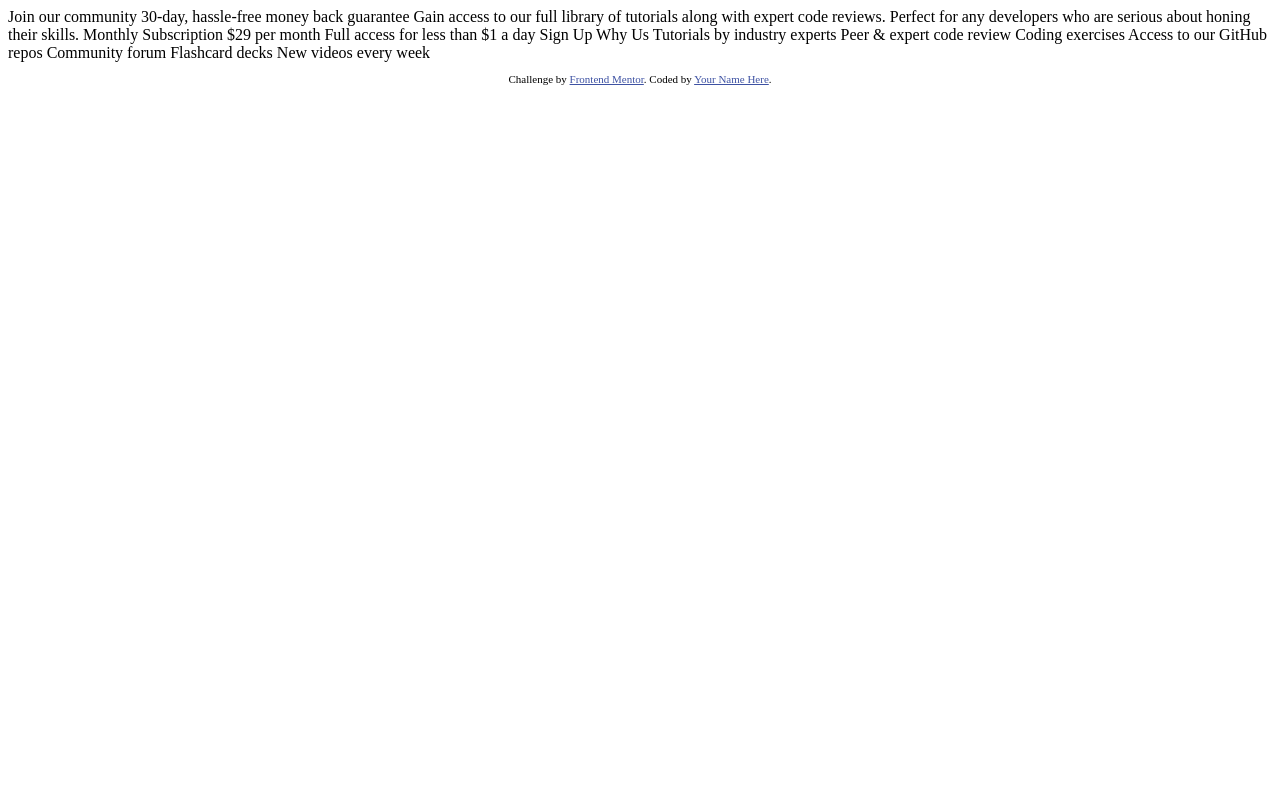
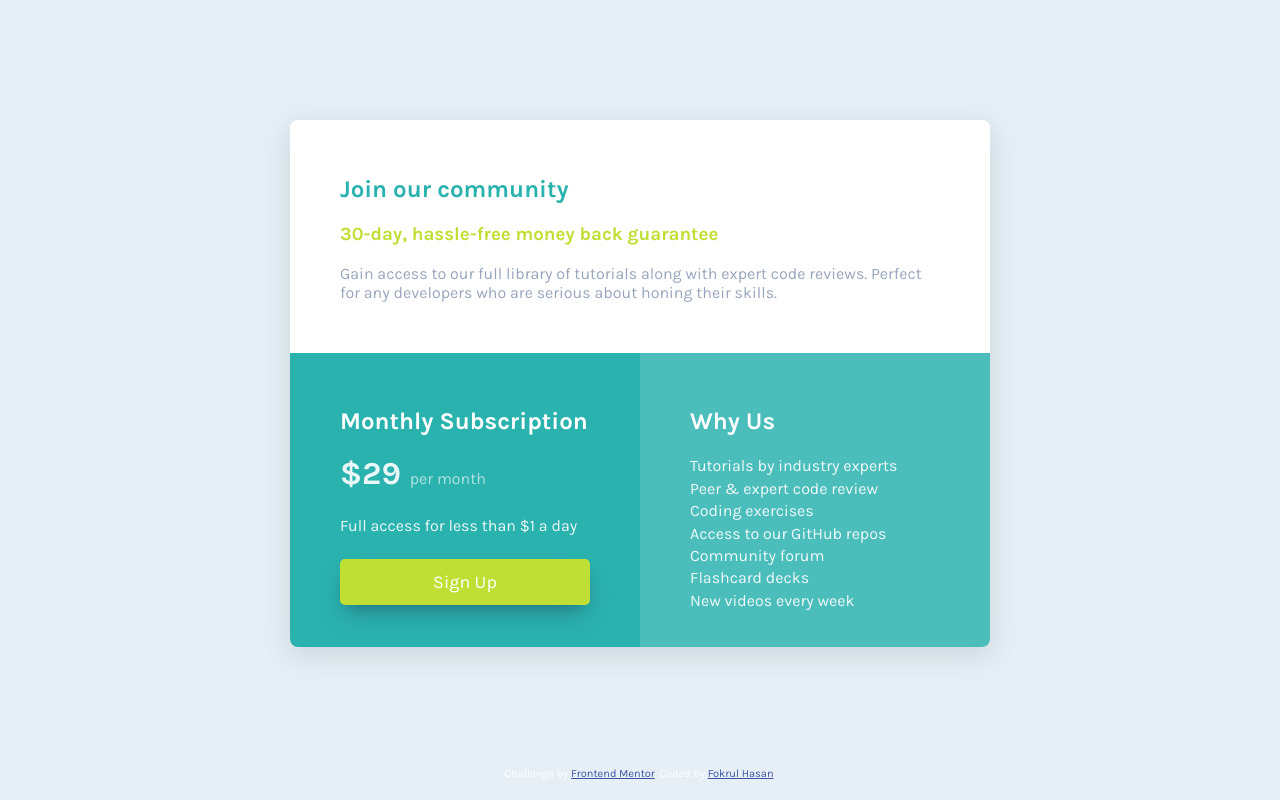
Before and after one commit to hridoyhsn/price-grid-component, a plain HTML site: page index.html in a window 1280 px wide. Drawn offline with Linux system fonts and the light colour scheme.

Commit message:
completed

```diff
--- a/index.html
+++ b/index.html
@@ -5,7 +5,10 @@
   <meta name="viewport" content="width=device-width, initial-scale=1.0"> <!-- displays site properly based on user's device -->
 
   <link rel="icon" type="image/png" sizes="32x32" href="./images/favicon-32x32.png">
-
+  <link rel="stylesheet" href="style.css">
+  <link rel="preconnect" href="https://fonts.googleapis.com">
+<link rel="preconnect" href="https://fonts.gstatic.com" crossorigin>
+<link href="https://fonts.googleapis.com/css2?family=Karla:wght@400;700&display=swap" rel="stylesheet">
   <title>Frontend Mentor | Single Price Grid Component</title>
 
   <!-- Feel free to remove these styles or customise in your own stylesheet 👍 -->
@@ -15,35 +18,47 @@
   </style>
 </head>
 <body>
-  Join our community
+  <div class="container">
+    <!-- join our community -->
+    <div class="element sec-1">
+      <h2>Join our community</h2>
+      <h3>30-day, hassle-free money back guarantee</h3>
+      <p>Gain access to our full library of tutorials along with expert code reviews.
+        Perfect for any developers who are serious about honing their skills.</p>
+    </div>
 
-  30-day, hassle-free money back guarantee
+    <!-- monthly Subscription -->
+    <div class="element sec-2">
+      <h2>Monthly Subscription</h2>
+      <p><span id="dollar">&dollar;29</span> <span id="info">per month</span> </p>
+      <p>Full access for less than &dollar;1 a day</p>
+      <button>Sign Up</button>
+    </div>
 
-  Gain access to our full library of tutorials along with expert code reviews.
-  Perfect for any developers who are serious about honing their skills.
+    <!-- Why Us -->
+    <div class="element sec-3">
+      <h2>Why Us</h2>
+      <p>Tutorials by industry experts</p>
+      <p>Peer &amp; expert code review</p>
+      <p>Coding exercises</p>
+      <p>Access to our GitHub repos</p>
+      <p>Community forum</p>
+      <p>Flashcard decks</p>
+      <p>New videos every week</p>
+    </div>
 
-  Monthly Subscription
+  </div>
 
-  &dollar;29 per month
 
-  Full access for less than &dollar;1 a day
 
-  Sign Up
 
-  Why Us
 
-  Tutorials by industry experts
-  Peer &amp; expert code review
-  Coding exercises
-  Access to our GitHub repos
-  Community forum
-  Flashcard decks
-  New videos every week
+
 
   <footer>
     <p class="attribution">
       Challenge by <a href="https://www.frontendmentor.io?ref=challenge" target="_blank">Frontend Mentor</a>.
-      Coded by <a href="#">Your Name Here</a>.
+      Coded by <a href="https://github.com/hridoyhsn">Fokrul Hasan</a>.
     </p>
   </footer>
 </body>
--- /dev/null
+++ b/style.css
@@ -0,0 +1,91 @@
+body {
+    background-color: hsl(204, 43%, 93%);
+    font-family: 'Karla', sans-serif;
+    box-sizing: border-box;
+    margin: 0;
+    padding: 0;
+    color: white;
+}
+
+.container {
+    max-width: 700px;
+    border-radius: 8px;
+    overflow: hidden;
+    margin: 15vh auto;
+    display: grid;
+    grid-template: auto / 1fr 1fr;
+    box-shadow: rgba(100, 100, 111, 0.2) 0px 7px 29px 0px;
+}
+
+.element {
+    padding: 35px 50px;
+}
+
+.sec-1 {
+    background-color: white;
+    grid-column: span 2;
+}
+
+.sec-1 h2 {
+    color: hsl(179, 62%, 43%);
+}
+
+.sec-1 h3 {
+    color: hsl(71, 73%, 54%);
+}
+
+.sec-1 p {
+    color: hsl(218, 22%, 67%);
+}
+
+.sec-2 {
+    background-color: hsl(179, 62%, 43%);
+}
+
+#dollar {
+    font-size: 2em;
+    font-weight: 700;
+    padding-right: 5px;
+}
+
+#info {
+    opacity: 0.7;
+}
+
+.sec-2 p {
+    opacity: .9;
+    padding-bottom: .5em;
+}
+
+.sec-2 button {
+    width: 100%;
+    padding: 12px;
+    font-family: 'Karla', sans-serif;
+    font-size: large;
+    border-radius: 5px;
+    border: none;
+    background-color: hsl(71, 73%, 54%);
+    color: #fff;
+    box-shadow: rgba(50, 50, 93, 0.25) 0px 13px 27px -5px, rgba(0, 0, 0, 0.3) 0px 8px 16px -8px;
+}
+
+.sec-3 {
+    background-color: hsl(179, 47%, 52%);
+
+}
+
+.sec-3 p {
+    margin: 0;
+    line-height: 1.4;
+    opacity: .9;
+
+}
+
+@media screen and (max-width:720px) {
+    .container {
+        margin: 1vh auto;
+        max-width: 380px;
+        display: flex;
+        flex-direction: column;
+    }
+}
```
